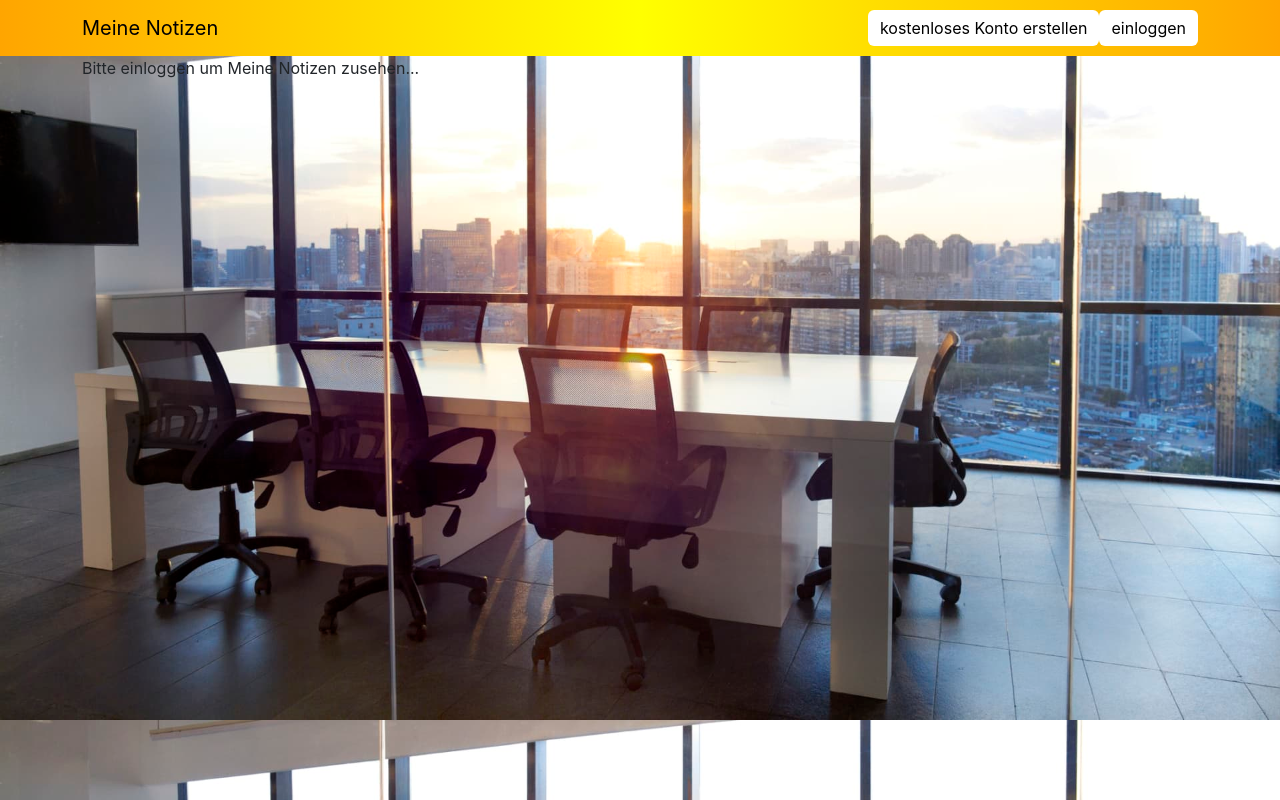
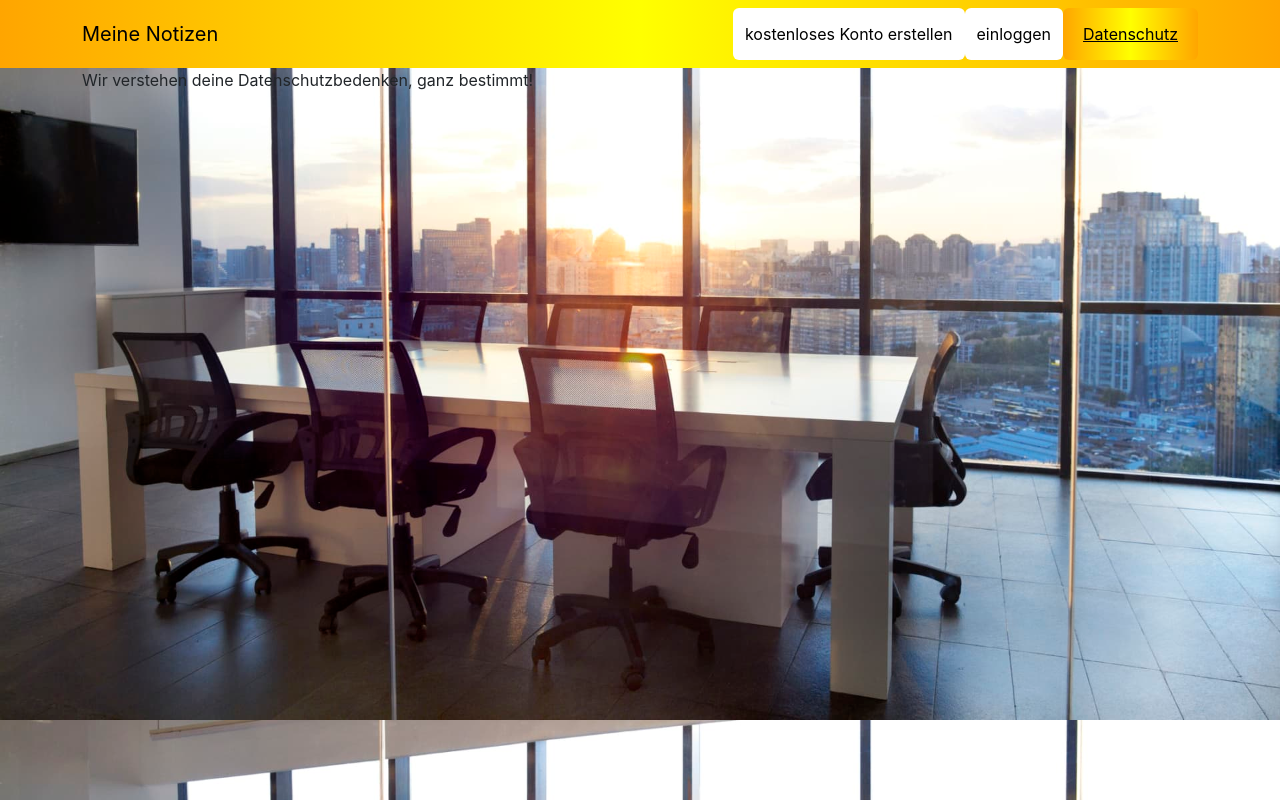
Before and after one commit to stephanxiayu/MERN-Notizen, a React (Create React App) app in the folder frontend/: page /Datenschutz in a window 1280 px wide. Built offline with nearby package versions, Linux system fonts and the light colour scheme; no server answers.

Commit message:
finished

```diff
--- a/frontend/package.json
+++ b/frontend/package.json
@@ -17,6 +17,7 @@
     "react-dom": "^18.2.0",
     "react-hook-form": "^7.43.9",
     "react-icons": "^4.8.0",
+    "react-router-dom": "^6.11.2",
     "react-scripts": "^5.0.1",
     "typescript": "^4.9.5",
     "web-vitals": "^2.1.4"
--- a/frontend/src/App.tsx
+++ b/frontend/src/App.tsx
@@ -12,8 +12,11 @@ import SignUpModel from './components/form/signUpmodel';
 import LoginModal from './components/form/loginmodel';
 import NavBar from './components/NavBar';
 import { User } from './models/user';
-import NotePageLoggedin from './components/NotePageLoggedin';
-import NotePageLoggedoutview from './components/NotePageLoggedoutview';
+
+import { BrowserRouter, Route, Routes } from 'react-router-dom';
+import NotesPage from './Pages/notespage';
+import DatenschutzPage from './Pages/DatenschutzPage';
+import NotFoundPage from './Pages/NotFoundPage';
 
 
 function App() {
@@ -37,12 +40,8 @@ useEffect(()=>{
 },[])
 
   return (
-    <>
-      {/* {notesLoading &&
-        <div className="progress" style={{ position: 'fixed', top: 0, width: '100%', height: '4px', backgroundColor: 'darkgrey', zIndex: 9999 }}>
-          <div className="progress-bar progress-bar-striped progress-bar-animated" role="progressbar" style={{ width: '100%', backgroundColor: 'red' }}></div>
-        </div>
-      } */}
+
+      <BrowserRouter>
 
       <div>
         <NavBar
@@ -54,13 +53,20 @@ useEffect(()=>{
 
         />
       <Container >
-          <>
-          {loggedInUser?
-          <NotePageLoggedin/>
-          : <NotePageLoggedoutview/>
-          }
-          </>
-
+       <Routes>
+        <Route
+        path='/'
+        element={<NotesPage loggedInUser={loggedInUser}/>}
+        />
+        <Route
+        path='/Datenschutz'
+        element={<DatenschutzPage />}
+        />
+        <Route
+        path='/*'
+        element={<NotFoundPage/>}
+        />
+       </Routes>
           </Container>
           {showSignUpModal&&
           <SignUpModel
@@ -78,7 +84,7 @@ useEffect(()=>{
           }}
           />}
           </div>
-          </>
+          </BrowserRouter>
           );
           }
 
--- /dev/null
+++ b/frontend/src/Pages/DatenschutzPage.tsx
@@ -0,0 +1,10 @@
+
+const DatenschutzPage = () => {
+    return (
+        <div>
+            <p>Wir verstehen deine Datenschutzbedenken, ganz bestimmt! </p>
+        </div>
+     );
+}
+
+export default DatenschutzPage;
--- /dev/null
+++ b/frontend/src/Pages/NotFoundPage.tsx
@@ -0,0 +1,11 @@
+const NotFoundPage = () => {
+    return (
+        <div>
+            <p>
+                Seite nicht gefunden
+            </p>
+        </div>
+     );
+}
+
+export default NotFoundPage;
--- /dev/null
+++ b/frontend/src/Pages/notespage.tsx
@@ -0,0 +1,23 @@
+import { Container } from "react-bootstrap";
+import NotePageLoggedin from "../components/NotePageLoggedin";
+import NotePageLoggedoutview from "../components/NotePageLoggedoutview";
+import { User } from "../models/user";
+interface NotesPageProps{
+    loggedInUser:User|null
+}
+
+const NotesPage = ({loggedInUser}: NotesPageProps) => {
+    return (
+        <Container >
+        <>
+        {loggedInUser?
+        <NotePageLoggedin/>
+        : <NotePageLoggedoutview/>
+        }
+        </>
+
+        </Container>
+     );
+}
+
+export default NotesPage
--- a/frontend/src/components/NavBar.tsx
+++ b/frontend/src/components/NavBar.tsx
@@ -1,8 +1,9 @@
-import { Container, Nav, Navbar } from "react-bootstrap"
+import { Button, Container, Nav, Navbar } from "react-bootstrap"
 import { User } from "../models/user"
-import styles from "../styles/NotesPage.module.css";
+import style from "../styles/NotesPage.module.css";
 import NavBarLoggedInview from "./NavBarLoggedIn";
 import NavBarLoggedoutView from "./NavBarLoggedoutView";
+import {Link} from "react-router-dom"
 
 
 interface NavBarProps{
@@ -16,17 +17,28 @@ const NavBar =({loggedInUser,onSignUpClicked, onLoginClicked, onLogoutSuccessful
     return(
         <Navbar style={{ background: 'linear-gradient(90deg, #FFA500 0%, #FFFF00 50%, #FFA500 100%)', border: 'none', color: 'black' }} variant="dark" expand="sm" sticky="top">
             <Container>
-                <Navbar.Brand style={{ color: 'black' }}>
+                <Navbar.Brand style={{ color: 'black' }} as={Link} to="/" >
                     Meine Notizen
                 </Navbar.Brand>
                 <Navbar.Toggle aria-controls="main-navbar"/>
                 <Navbar.Collapse id="main-navbar">
+                <Nav>
+
+</Nav>
+
                     <Nav className="ms-auto">
                         {loggedInUser
 
                         ?<NavBarLoggedInview  user={loggedInUser} onLogoutSuccessful={onLogoutSuccessful}/>
                         : <NavBarLoggedoutView onLoginClicked={onLoginClicked} onSignUpClicked={onSignUpClicked}/>
                     }
+                    <Button style={{ background: 'linear-gradient(90deg, #FFA500 0%, #FFFF00 50%, #FFA500 100%)', border: 'none' }}>
+        <Nav.Link  >
+            <Link to={"/Datenschutz"} style={{ color: 'black' }}>
+            Datenschutz
+            </Link>
+        </Nav.Link>
+    </Button>
                     </Nav>
                 </Navbar.Collapse>
 
```
Also changed, not shown: frontend/src/Errors/http_errors.ts (added, +20 -0 lines), 1 other file (tests, documents, lock files or other folders).
